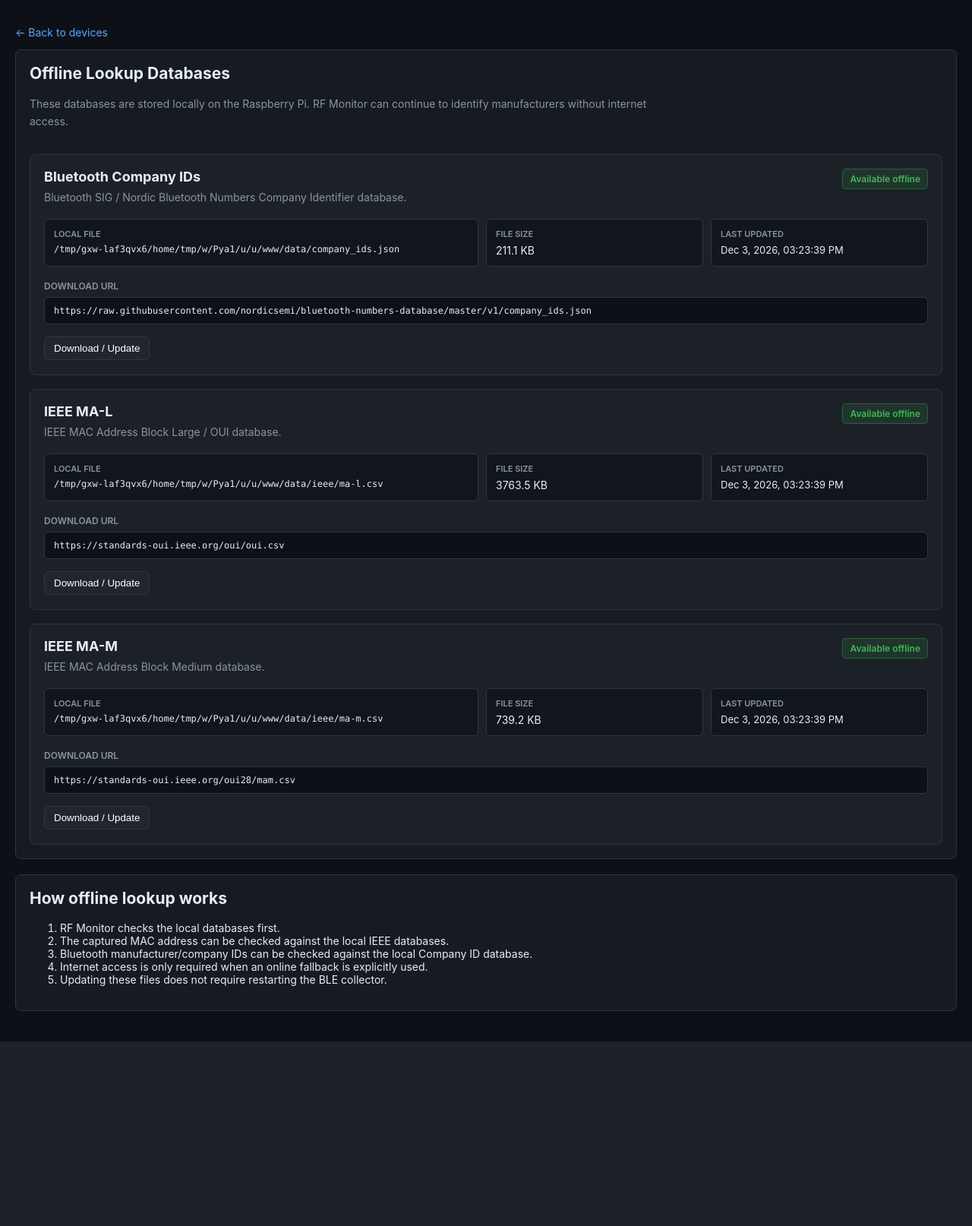
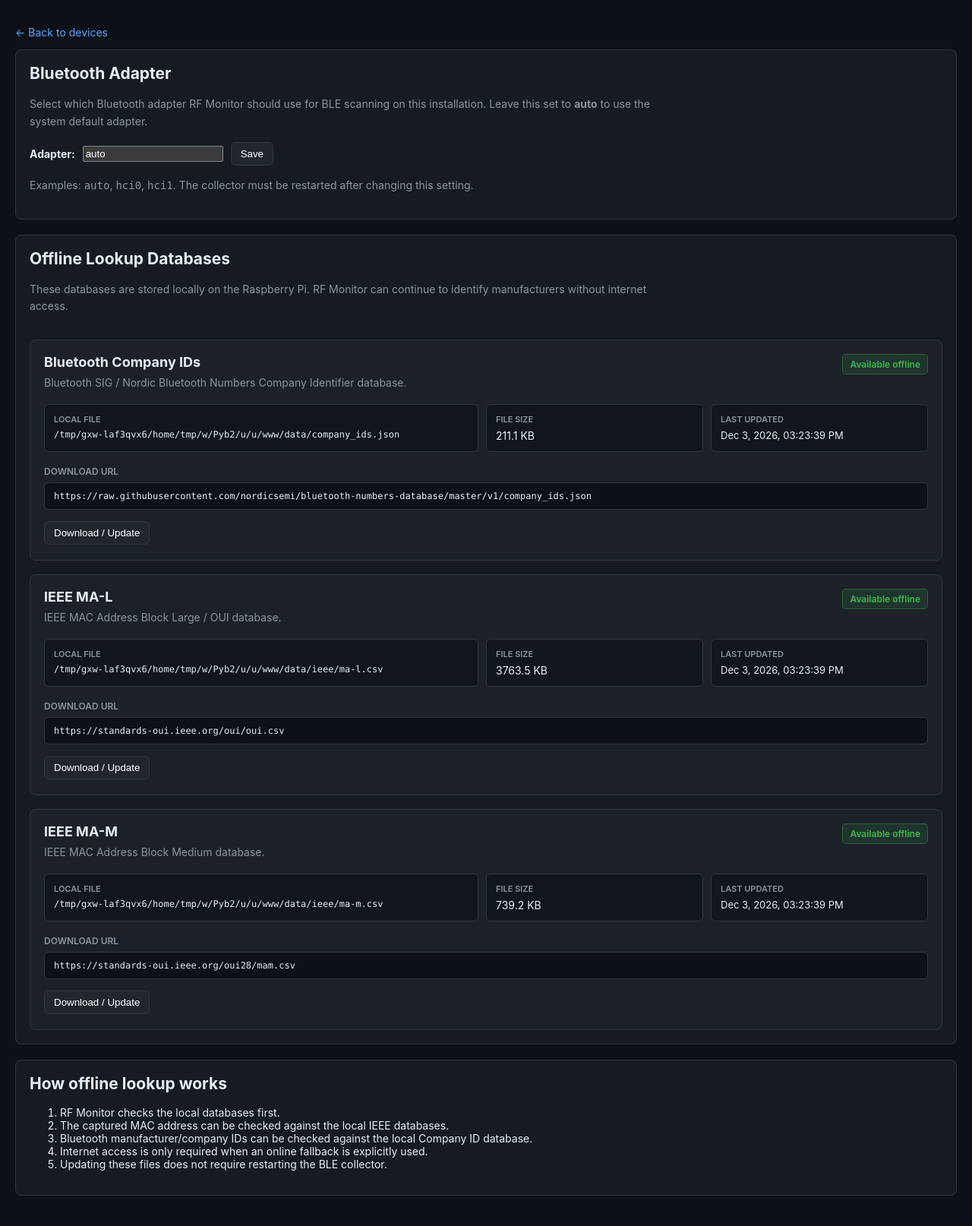
Before and after one commit to BabelMcFishFace/rf-monitor, a Flask app: page /settings in a window 1280 px wide. Shown: the part 88-1702 px from the top of the page at 76% size. Before the commit the page ends 1459 px from the top, so only its background shows below. Run offline with Flask 3, Linux system fonts and the light colour scheme; data comes from the database, SQL or seed files in the repository; data that the repository does not hold is empty.

Commit message:
Add configurable Bluetooth adapter setting

```diff
--- a/web/app.py
+++ b/web/app.py
@@ -408,6 +408,28 @@ def ensure_database_schema(db):
             max_rssi INTEGER,
             confidence INTEGER NOT NULL DEFAULT 50,
             enabled INTEGER NOT NULL DEFAULT 1
+        )
+    """)
+
+    # -----------------------------------------------------------------------
+    # Application settings
+    # -----------------------------------------------------------------------
+
+    db.execute("""
+        CREATE TABLE IF NOT EXISTS app_settings (
+            key TEXT PRIMARY KEY,
+            value TEXT
+        )
+    """)
+
+    db.execute("""
+        INSERT OR IGNORE INTO app_settings (
+            key,
+            value
+        )
+        VALUES (
+            'bluetooth_adapter',
+            'auto'
         )
     """)
 
@@ -1339,6 +1361,87 @@ def api_collector_stop():
 
 
 # ===========================================================================
+# Bluetooth adapter settings
+# ===========================================================================
+
+def get_bluetooth_adapter():
+    """
+    Return the configured Bluetooth adapter.
+
+    'auto' means Bleak/BlueZ should use the default adapter.
+    """
+
+    db = get_db()
+
+    try:
+
+        ensure_database_schema(db)
+
+        row = db.execute("""
+            SELECT value
+            FROM app_settings
+            WHERE key = 'bluetooth_adapter'
+        """).fetchone()
+
+        if row is None:
+            return "auto"
+
+        value = row["value"]
+
+        if value is None:
+            return "auto"
+
+        value = str(value).strip()
+
+        return value or "auto"
+
+    finally:
+
+        db.close()
+
+
+def set_bluetooth_adapter(value):
+    """
+    Save the configured Bluetooth adapter.
+
+    Blank values are stored as 'auto'.
+    """
+
+    value = str(value or "").strip()
+
+    if not value:
+        value = "auto"
+
+    db = get_db()
+
+    try:
+
+        ensure_database_schema(db)
+
+        db.execute("""
+            INSERT INTO app_settings (
+                key,
+                value
+            )
+            VALUES (
+                'bluetooth_adapter',
+                ?
+            )
+            ON CONFLICT(key)
+            DO UPDATE SET
+                value = excluded.value
+        """, (value,))
+
+        db.commit()
+
+    finally:
+
+        db.close()
+
+    return value
+
+
+# ===========================================================================
 # Settings
 # ===========================================================================
 
@@ -1346,10 +1449,13 @@ def api_collector_stop():
 def settings():
 
     databases = get_all_database_status()
+
+    bluetooth_adapter = get_bluetooth_adapter()
 
     return render_template(
         "settings.html",
         databases=databases,
+        bluetooth_adapter=bluetooth_adapter,
     )
 
 
@@ -1502,6 +1608,66 @@ def api_update_database(database_id):
 # Application information
 # ===========================================================================
 
+@app.route(
+    "/api/settings/bluetooth-adapter",
+    methods=["GET", "POST"],
+)
+def api_bluetooth_adapter():
+
+    try:
+
+        if request.method == "GET":
+
+            return jsonify({
+                "bluetooth_adapter":
+                    get_bluetooth_adapter(),
+            })
+
+        data = request.get_json(
+            silent=True
+        ) or {}
+
+        value = data.get(
+            "bluetooth_adapter",
+            "auto",
+        )
+
+        value = str(value or "").strip()
+
+        # Keep the value deliberately simple.  On Raspberry Pi/BlueZ
+        # the normal values are things such as hci0, hci1, etc.
+        # "auto" means use the default adapter.
+
+        if value.lower() == "auto":
+            value = "auto"
+
+        elif not value.startswith("hci"):
+            return jsonify({
+                "success": False,
+                "error":
+                    "Bluetooth adapter must be "
+                    "'auto' or an adapter such as 'hci0'.",
+            }), 400
+
+        set_bluetooth_adapter(value)
+
+        return jsonify({
+            "success": True,
+            "bluetooth_adapter": value,
+        })
+
+    except Exception as exc:
+
+        app.logger.exception(
+            "Unable to save Bluetooth adapter"
+        )
+
+        return jsonify({
+            "success": False,
+            "error": str(exc),
+        }), 500
+
+
 @app.route("/api/settings")
 def api_settings():
 
--- a/web/templates/settings.html
+++ b/web/templates/settings.html
@@ -64,6 +64,78 @@
         </a>
 
     </p>
+
+
+    <section class="panel">
+
+        <div class="panel-header">
+
+            <div>
+
+                <h2>
+                    Bluetooth Adapter
+                </h2>
+
+                <p class="settings-intro">
+
+                    Select which Bluetooth adapter RF Monitor should
+                    use for BLE scanning on this installation.
+
+                    Leave this set to <strong>auto</strong> to use
+                    the system default adapter.
+
+                </p>
+
+            </div>
+
+        </div>
+
+        <div
+            class="database-actions"
+            style="display:flex; gap:10px; align-items:center; flex-wrap:wrap;"
+        >
+
+            <label
+                for="bluetooth-adapter"
+                style="font-weight:bold;"
+            >
+                Adapter:
+            </label>
+
+            <input
+                id="bluetooth-adapter"
+                type="text"
+                value="{{ bluetooth_adapter }}"
+                placeholder="auto or hci0"
+                style="min-width:180px;"
+            >
+
+            <button
+                type="button"
+                class="refresh-button"
+                onclick="saveBluetoothAdapter()"
+            >
+                Save
+            </button>
+
+            <span
+                id="bluetooth-adapter-message"
+                class="database-message"
+            ></span>
+
+        </div>
+
+        <p class="settings-intro">
+
+            Examples: <code>auto</code>, <code>hci0</code>,
+            <code>hci1</code>.
+
+            The collector must be restarted after changing this
+            setting.
+
+        </p>
+
+    </section>
 
 
     <section class="panel">
@@ -642,6 +714,92 @@ async function updateDatabase(
 }
 
 
+async function saveBluetoothAdapter() {
+
+    const input =
+        document.getElementById(
+            "bluetooth-adapter"
+        );
+
+    const message =
+        document.getElementById(
+            "bluetooth-adapter-message"
+        );
+
+    if (!input || !message) {
+        return;
+    }
+
+    const value =
+        input.value.trim() || "auto";
+
+    message.textContent =
+        "Saving...";
+
+    message.className =
+        "database-message";
+
+    try {
+
+        const response =
+            await fetch(
+                "/api/settings/bluetooth-adapter",
+                {
+                    method: "POST",
+
+                    headers: {
+                        "Content-Type":
+                            "application/json"
+                    },
+
+                    body: JSON.stringify({
+                        bluetooth_adapter:
+                            value
+                    })
+                }
+            );
+
+        const result =
+            await response.json();
+
+        if (
+            !response.ok ||
+            !result.success
+        ) {
+
+            throw new Error(
+                result.error ||
+                "Unable to save adapter"
+            );
+
+        }
+
+        input.value =
+            result.bluetooth_adapter;
+
+        message.textContent =
+            "Saved. Restart the collector to apply the change.";
+
+        message.className =
+            "database-message success";
+
+    } catch (error) {
+
+        console.error(
+            "Bluetooth adapter save failed:",
+            error
+        );
+
+        message.textContent =
+            "Save failed: " +
+            error.message;
+
+        message.className =
+            "database-message error";
+    }
+}
+
+
 document.addEventListener(
     "DOMContentLoaded",
     function () {
```
Also changed, not shown: ble_collector.py (+71 -1 lines).
